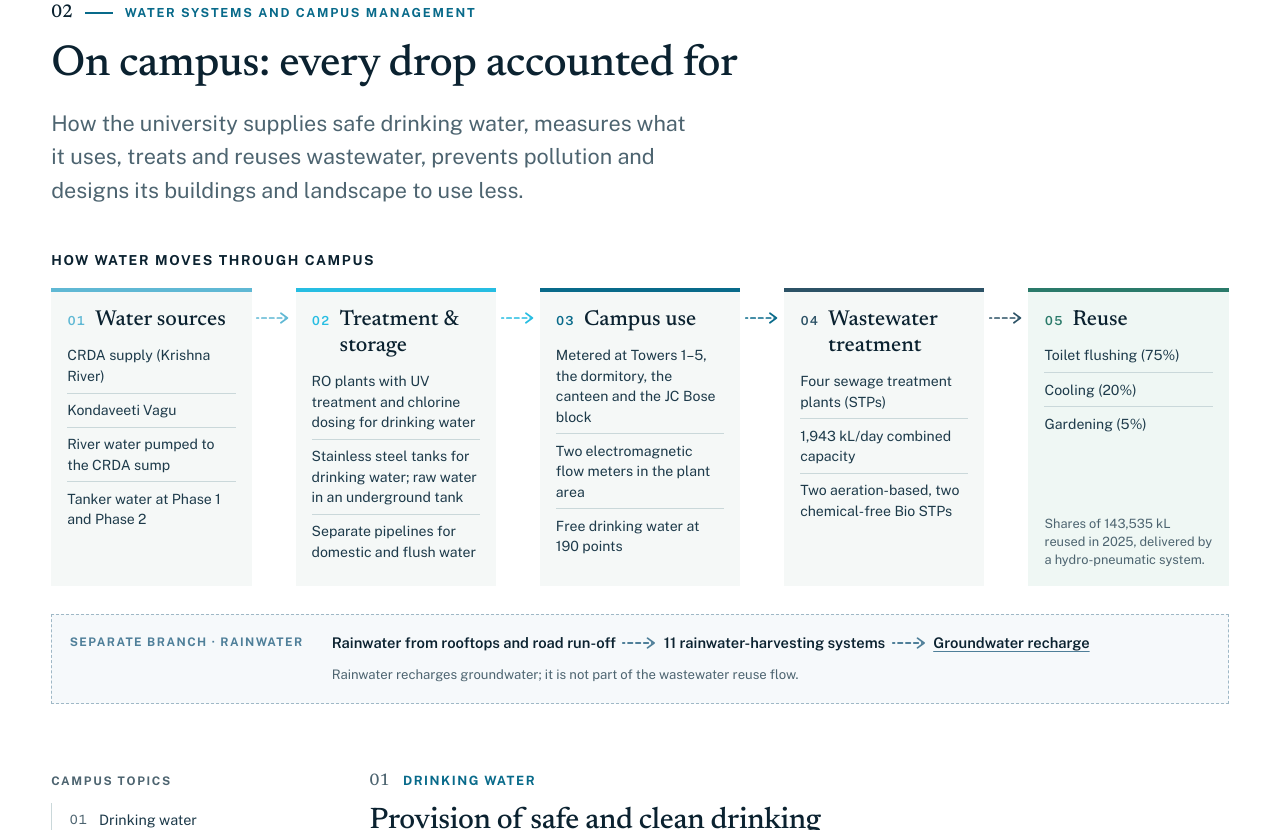
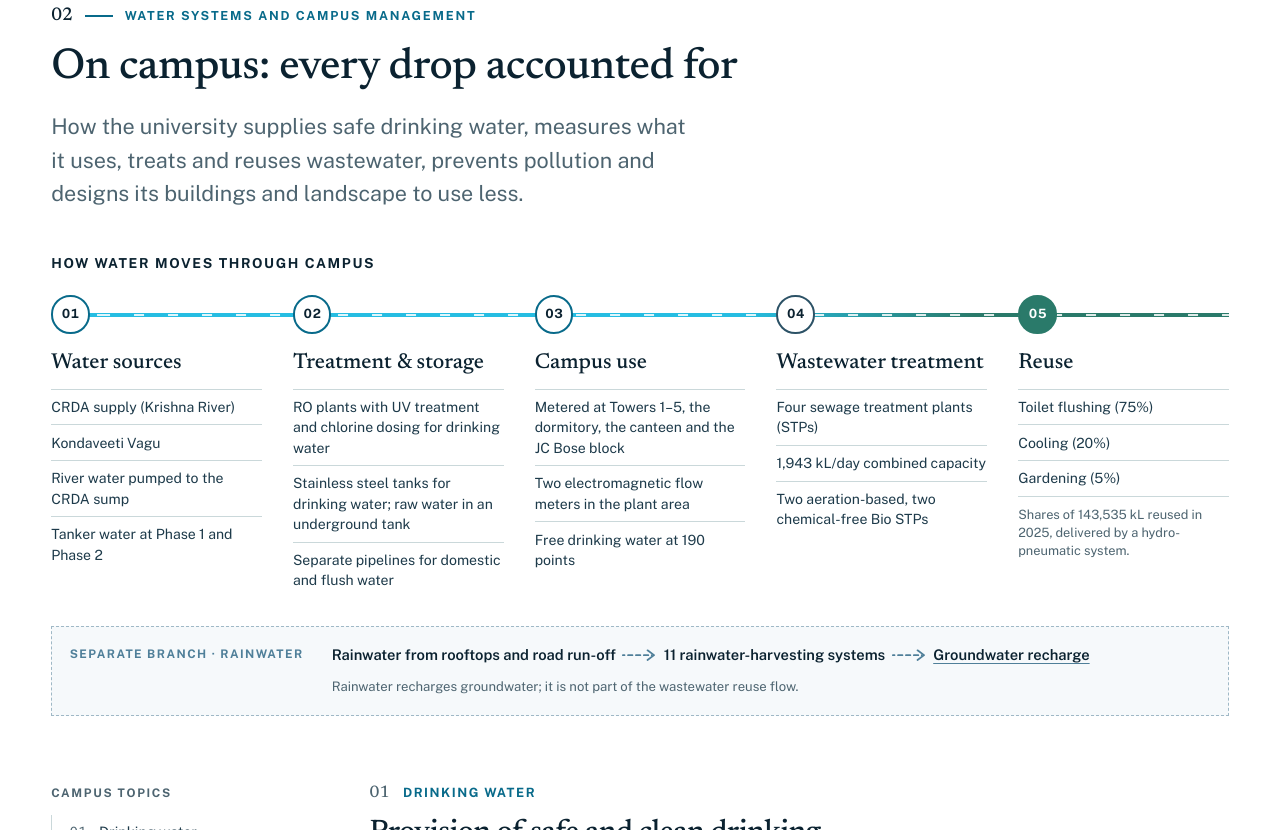
Before and after one commit to kiranreddy916/SDG6, a website with bundled scripts: page index.html in a window 1280 px wide. Shown: the part 1970-2800 px from the top of the page. Built offline with nearby package versions, Linux system fonts and the light colour scheme.

Commit message:
Reorder SDG Cell before Reports, use official logo in hero, timeline flow
- Move the SDG Cell section ahead of "Reports, policy and procedures";
  update section numbers (04/05), menu order, and the community wave
  edge colour to match the new neighbouring section.
- Replace the SDG 6 tile in the hero with the official SRM University-AP
  logo (unaltered, on a light panel); SDG 6 identity stays in the label,
  heading and text.
- Restyle "How water moves through campus" as a numbered timeline:
  circles 01-05 joined by a horizontal line with each stage's heading
  and details beneath; stacked with vertical segments on narrow screens.
  Stage content and the separate rainwater branch are unchanged.

Co-Authored-By: Claude Opus 5.5 <noreply@anthropic.com>

```diff
--- a/src/components/campus.js
+++ b/src/components/campus.js
@@ -8,8 +8,9 @@ const pad = (i) => String(i + 1).padStart(2, '0');
    rotated to point down when the stages stack (see .flow__arrow in CSS). */
 const arrow = `<span class="flow__arrow" aria-hidden="true"><svg viewBox="0 0 40 14" focusable="false"><path class="flow__arrow-line" d="M1 7H34"/><path d="M29 1.5 36.5 7 29 12.5"/></svg></span>`;
 
-/* "How water moves through campus": the main flow from source to reuse,
-   and rainwater harvesting as a separate branch that does not join it. */
+/* "How water moves through campus": a numbered timeline from source to
+   reuse (circles joined by a line), and rainwater harvesting as a separate
+   branch that does not join it. */
 function flow() {
   const f = waterFlow;
   const b = f.rainBranch;
@@ -19,13 +20,10 @@ function flow() {
     <ol class="flow__main" role="list" aria-label="Main water flow, from source to reuse">
       ${join(f.stages, (s, i) => `
       <li class="flow__stage flow__stage--${i + 1}">
-        <div class="flow__head">
-          <span class="flow__no" aria-hidden="true">${pad(i)}</span>
-          <h4><a href="${esc(s.href)}">${esc(s.stage)}</a></h4>
-        </div>
+        <span class="flow__node" aria-hidden="true">${pad(i)}</span>
+        <h4><a href="${esc(s.href)}">${esc(s.stage)}</a></h4>
         <ul role="list">${join(s.points, (p) => `<li>${prose(p)}</li>`)}</ul>
         ${s.note ? `<p class="flow__note">${prose(s.note)}</p>` : ''}
-        ${i < f.stages.length - 1 ? arrow : ''}
       </li>`)}
     </ol>
 
--- a/src/components/evidence.js
+++ b/src/components/evidence.js
@@ -17,7 +17,7 @@ export function evidenceSection() {
   return `
   <section class="evidence" id="evidence" aria-labelledby="evidence-title">
     <div class="wrap">
-      ${sectionHead({ id: 'evidence', no: '04', eyebrow: 'Evidence and resources', title: 'Reports, policy and procedures', intro: evidence.intro })}
+      ${sectionHead({ id: 'evidence', no: '05', eyebrow: 'Evidence and resources', title: 'Reports, policy and procedures', intro: evidence.intro })}
 
       <div class="evidence__annual" id="docs-annual">
         <h3 class="minor-head">SDG 6 annual reports <span class="tag">By academic year</span></h3>
--- a/src/components/hero.js
+++ b/src/components/hero.js
@@ -15,8 +15,8 @@ export function heroSection() {
     <div class="hero__inner wrap">
       <div class="hero__copy">
         <p class="hero__goal">
-          <img src="${esc(site.sdgTile.src)}" alt="${esc(site.sdgTile.alt)}" width="72" height="72">
-          <span>${esc(hero.goal)}<br><span class="hero__goal-uni">${esc(site.universityLong)}</span></span>
+          <span class="hero__logo"><img src="${esc(site.logo.src)}" alt="${esc(site.logo.alt)}" width="${site.logo.width}" height="${site.logo.height}"></span>
+          <span>${esc(hero.goal)}</span>
         </p>
         <h1 id="hero-title">${esc(hero.title)}</h1>
         <p class="hero__lede">${esc(hero.lede)}</p>
--- a/src/components/sdgCell.js
+++ b/src/components/sdgCell.js
@@ -8,7 +8,7 @@ export function sdgCellSection() {
   <section class="cell" id="sdg-cell" aria-labelledby="sdg-cell-title">
     <div class="wrap cell__grid">
       <div>
-        ${sectionHead({ id: 'sdg-cell', no: '05', eyebrow: 'Who reports on SDG 6', title: 'The SDG Cell' })}
+        ${sectionHead({ id: 'sdg-cell', no: '04', eyebrow: 'Who reports on SDG 6', title: 'The SDG Cell' })}
         <p class="cell__about">${esc(sdgCell.about)}</p>
         <p class="muted">${esc(sdgCell.governance)}</p>
         <ul class="people" role="list">
--- a/src/content.js
+++ b/src/content.js
@@ -78,14 +78,15 @@ export const site = {
      redraw them; replace the files if the university supplies new versions. */
   logo: { src: 'assets/brand/srm-university-ap-logo.png', alt: 'SRM University–AP, Andhra Pradesh', width: 350, height: 126 },
   icon: 'assets/brand/srm-university-ap-icon.png',
-  /* The SDG 6 tile marks the page's goal (hero), not the university. */
+  /* SDG 6 tile: kept in assets but no longer shown; the page's SDG 6 identity
+     comes from its title, hero heading and text. */
   sdgTile: { src: 'assets/images/sdg6_tile.png', alt: 'UN Sustainable Development Goal 6: Clean Water and Sanitation' },
   nav: [
     { id: 'figures',   label: '2025 figures' },
     { id: 'campus',    label: 'On campus' },
     { id: 'community', label: 'Community' },
+    { id: 'sdg-cell',  label: 'SDG Cell' },
     { id: 'evidence',  label: 'Reports' },
-    { id: 'sdg-cell',  label: 'SDG Cell' },
   ],
 };
 
--- a/src/render.js
+++ b/src/render.js
@@ -16,8 +16,8 @@ export function renderPage() {
     figuresSection(),
     campusSection(),
     communitySection(),
+    sdgCellSection(),
     evidenceSection(),
-    sdgCellSection(),
     `</main>`,
     footer(),
   ].join('\n');
--- a/styles/layout.css
+++ b/styles/layout.css
@@ -107,7 +107,9 @@
   gap: clamp(2rem, 1rem + 4vw, 5rem); align-items: center;
 }
 .hero__goal { display: flex; align-items: center; gap: 1rem; font-size: 0.86rem; font-weight: 600; letter-spacing: 0.08em; text-transform: uppercase; margin-bottom: 2rem; }
-.hero__goal img { width: 72px; height: 72px; flex: none; }
+/* Official logo, unaltered, on a light panel (it is dark olive on transparent). */
+.hero__logo { flex: none; display: inline-block; background: var(--paper); padding: 0.6rem 0.85rem; border-radius: var(--radius); }
+.hero__logo img { display: block; height: 56px; width: auto; }
 .hero__goal-uni { color: var(--on-ink-muted); font-weight: 500; letter-spacing: 0.04em; text-transform: none; font-size: 0.92rem; }
 .hero h1 { font-size: var(--step-4); font-weight: 500; line-height: 1; letter-spacing: -0.025em; max-width: 11ch; }
 .hero__lede {
@@ -128,7 +130,7 @@
 
 @media (max-width: 899px) {
   .hero__inner { grid-template-columns: 1fr; }
-  .hero__goal img { width: 56px; height: 56px; }
+  .hero__logo img { height: 46px; }
 }
 
 /* ===== Footer ===== */
--- a/styles/sections.css
+++ b/styles/sections.css
@@ -154,31 +154,36 @@
 /* ===== Campus ===== */
 .campus { padding-block: var(--section); background: var(--white); border-top: 1px solid var(--line); }
 
-/* "How water moves through campus": five stages left to right joined by
-   arrows, then a separate rainwater branch. Stages stack below 1000px. */
-.flow { --gap: 2.75rem; margin-bottom: clamp(2.5rem, 2rem + 2.5vw, 4rem); }
-.flow__title { font-family: var(--font-body); font-size: 0.86rem; font-weight: 700; letter-spacing: 0.12em; text-transform: uppercase; color: var(--ink); margin-bottom: 1.25rem; }
-.flow__main { display: grid; grid-template-columns: repeat(5, minmax(0, 1fr)); column-gap: var(--gap); }
+/* "How water moves through campus": numbered timeline. Five circles joined
+   by one horizontal line, each stage's heading and details beneath its
+   number. Below 1000px the line runs down the left and stages stack. */
+.flow { --node: 2.4rem; margin-bottom: clamp(2.5rem, 2rem + 2.5vw, 4rem); }
+.flow__title { font-family: var(--font-body); font-size: 0.86rem; font-weight: 700; letter-spacing: 0.12em; text-transform: uppercase; color: var(--ink); margin-bottom: 1.5rem; }
+.flow__main { position: relative; display: grid; grid-template-columns: repeat(5, minmax(0, 1fr)); column-gap: clamp(1.25rem, 0.75rem + 1.5vw, 2rem); }
+/* The connecting line, through the centres of the circles. */
+.flow__main::before {
+  content: ''; position: absolute; left: calc(var(--node) / 2); right: 0; top: calc(var(--node) / 2); height: 4px; transform: translateY(-50%);
+  background: linear-gradient(90deg, var(--sdg6) 0 58%, var(--treated) 78% 100%);
+}
 
-.flow__stage { --c: var(--sdg6-text); position: relative; display: flex; flex-direction: column; padding: 1rem 1rem 1.1rem; background: var(--paper); border-top: 4px solid var(--c); }
-.flow__stage--1 { --c: #5fb8d4; }
-.flow__stage--2 { --c: var(--sdg6); }
-.flow__stage--3 { --c: var(--sdg6-text); }
+.flow__stage { --c: var(--sdg6-text); position: relative; display: flex; flex-direction: column; }
 .flow__stage--4 { --c: var(--ink-3); }
-.flow__stage--5 { --c: var(--treated); background: #eff7f4; }
-
-.flow__head { display: flex; align-items: baseline; gap: 0.6rem; margin-bottom: 0.7rem; }
-.flow__no { font: 600 0.78rem/1 var(--font-body); color: var(--c); letter-spacing: 0.04em; font-variant-numeric: tabular-nums; }
-.flow__stage h4 { font-family: var(--font-display); font-size: var(--step-1); line-height: 1.2; }
+.flow__stage--5 { --c: var(--treated); }
+.flow__node {
+  position: relative; z-index: 1; display: grid; place-items: center; width: var(--node); height: var(--node); flex: none;
+  border-radius: 50%; background: var(--white); border: 2px solid var(--c);
+  font: 700 0.8rem/1 var(--font-body); color: var(--ink); font-variant-numeric: tabular-nums; margin-bottom: 1.1rem;
+}
+.flow__stage--5 .flow__node { background: var(--treated); color: var(--white); }
+.flow__stage h4 { font-family: var(--font-display); font-size: var(--step-1); line-height: 1.2; margin-bottom: 0.7rem; }
 .flow__stage h4 a { color: var(--ink); text-decoration: none; }
 .flow__stage h4 a:hover { color: var(--sdg6-text); text-decoration: underline; }
-.flow__stage ul li { font-size: 0.88rem; color: var(--ink-2); line-height: 1.45; padding: 0.4rem 0; border-top: 1px solid var(--line); }
-.flow__stage ul li:first-child { border-top: 0; padding-top: 0; }
-.flow__note { margin: auto 0 0; padding-top: 0.6rem; font-size: 0.8rem; color: var(--muted); line-height: 1.4; }
+.flow__stage ul li { font-size: 0.88rem; color: var(--ink-2); line-height: 1.45; padding: 0.45rem 0; border-top: 1px solid var(--line); }
+.flow__note { margin: 0; padding-top: 0.55rem; border-top: 1px solid var(--line); font-size: 0.8rem; color: var(--muted); line-height: 1.4; }
 
-/* Arrow sits in the gap after each stage, level with the stage title. */
-.flow__arrow { position: absolute; top: 1.15rem; right: calc(var(--gap) * -1); width: var(--gap); height: 14px; display: flex; justify-content: center; color: var(--c); }
-.flow__arrow svg { width: calc(var(--gap) - 0.6rem); height: 14px; overflow: visible; fill: none; stroke: currentColor; stroke-width: 2; stroke-linecap: round; stroke-linejoin: round; }
+/* Flow arrow, used by the rainwater branch. */
+.flow__arrow { display: flex; justify-content: center; align-items: center; height: 14px; color: var(--c); }
+.flow__arrow svg { overflow: visible; fill: none; stroke: currentColor; stroke-width: 2; stroke-linecap: round; stroke-linejoin: round; }
 
 /* Separate rainwater branch: its own row, dashed, never joined to the main flow. */
 .flow__branch {
@@ -195,12 +200,20 @@
 .flow__branch-note { grid-column: 2; margin: 0; font-size: 0.82rem; color: var(--muted); }
 
 @media (max-width: 999px) {
-  .flow { --gap: 2.5rem; }
-  .flow__main { grid-template-columns: 1fr; row-gap: var(--gap); }
-  .flow__stage { padding: 0.9rem 1rem 1rem; }
-  /* Arrow below each stage, pointing down. */
-  .flow__arrow { top: auto; bottom: calc(var(--gap) * -1); right: auto; left: 1.25rem; width: 14px; height: var(--gap); align-items: center; }
-  .flow__arrow svg { width: calc(var(--gap) - 0.6rem); transform: rotate(90deg); }
+  /* Stacked: circles on the left, each joined to the next by a vertical
+     segment that ends at the next circle's centre. */
+  .flow__main { grid-template-columns: 1fr; }
+  .flow__main::before { display: none; }
+  .flow__stage { display: grid; grid-template-columns: var(--node) minmax(0, 1fr); column-gap: 1rem; padding-bottom: 1.5rem; }
+  .flow__stage:not(:last-child)::before {
+    content: ''; position: absolute; left: calc(var(--node) / 2); top: calc(var(--node) / 2); bottom: calc(var(--node) / -2);
+    width: 4px; transform: translateX(-50%); background: var(--sdg6);
+  }
+  .flow__stage--4::before { background: linear-gradient(180deg, var(--sdg6), var(--treated)); }
+  .flow__stage:last-child { padding-bottom: 0; }
+  .flow__node { grid-row: 1 / span 3; margin: 0; }
+  .flow__stage h4 { grid-column: 2; align-self: center; margin: 0.5rem 0 0.5rem; }
+  .flow__stage ul, .flow__note { grid-column: 2; }
   .flow__branch { grid-template-columns: 1fr; }
   .flow__branch-note { grid-column: 1; }
   .flow__branch-steps { flex-direction: column; align-items: flex-start; gap: 0; }
@@ -366,7 +379,7 @@
 }
 
 /* ===== Evidence ===== */
-.evidence { padding-block: var(--section); }
+.evidence { padding-block: var(--section); border-top: 1px solid var(--line); }
 
 .evidence__annual { margin-bottom: clamp(2.5rem, 2rem + 2vw, 3.5rem); }
 .annuals { display: grid; grid-template-columns: repeat(2, minmax(0, 1fr)); gap: 1.25rem; margin-top: 1.5rem; }
@@ -411,7 +424,7 @@
 }
 
 /* ===== SDG Cell ===== */
-.cell { background: var(--paper-2); padding-block: var(--section); border-top: 1px solid var(--line); }
+.cell { background: var(--paper-2); padding-block: var(--section); }
 .cell__grid { display: grid; grid-template-columns: minmax(0, 1.6fr) minmax(0, 1fr); gap: clamp(2rem, 1rem + 4vw, 5rem); align-items: start; }
 .cell .section-head { margin-bottom: 1.5rem; }
 .cell__about { font-size: var(--step-1); line-height: 1.5; color: var(--ink); max-width: 44rem; }
--- a/styles/water.css
+++ b/styles/water.css
@@ -38,10 +38,19 @@
 .wave-edge--top { top: -1px; transform: scaleY(-1); }
 .wave-edge--top path { fill: var(--white); }       /* campus section above */
 .wave-edge--bottom { bottom: -1px; transform: scaleX(-1); }
-.wave-edge--bottom path { fill: var(--paper); }    /* evidence section below */
+.wave-edge--bottom path { fill: var(--paper-2); }  /* SDG Cell section below */
 
-/* ----- Flow arrows in "How water moves through campus": a slow dash runs
-         along each arrow line in the direction of flow. ----- */
+/* ----- "How water moves through campus": a slow run of light dashes along
+         the timeline line, and along the rainwater branch arrows. ----- */
+.flow__main::after {
+  content: ''; position: absolute; left: calc(var(--node) / 2); right: 0; top: calc(var(--node) / 2); height: 2px; transform: translateY(-50%);
+  background: repeating-linear-gradient(90deg, rgba(255, 255, 255, 0.85) 0 10px, transparent 10px 34px);
+  animation: pipe-flow 2.4s linear infinite; pointer-events: none;
+}
+@keyframes pipe-flow { from { background-position: 0 0; } to { background-position: 34px 0; } }
+@media (max-width: 999px) {
+  .flow__main::after { display: none; }   /* stacked view uses plain segments */
+}
 .flow__arrow-line { stroke-dasharray: 5 4; animation: flow-dash 1.6s linear infinite; }
 @keyframes flow-dash { to { stroke-dashoffset: -18; } }
 
@@ -62,16 +71,16 @@
 .motion-ok [data-reveal].is-reset .share__fill,
 .motion-ok [data-reveal].is-reset .ratio span,
 .motion-ok [data-reveal].is-reset .breakdown__bar .seg { transition: none; }
-/* Flow stages settle in once, in order, the first time they come into view. */
-.motion-ok .flow[data-reveal] .flow__stage { opacity: 0; transform: translateY(8px); transition: opacity 0.5s ease, transform 0.5s ease; }
-.motion-ok .flow[data-reveal].is-revealed .flow__stage { opacity: 1; transform: none; }
-.motion-ok .flow[data-reveal] .flow__stage--2 { transition-delay: 0.1s; }
-.motion-ok .flow[data-reveal] .flow__stage--3 { transition-delay: 0.2s; }
-.motion-ok .flow[data-reveal] .flow__stage--4 { transition-delay: 0.3s; }
-.motion-ok .flow[data-reveal] .flow__stage--5 { transition-delay: 0.4s; }
+/* Timeline circles appear once, in order, the first time they come into view. */
+.motion-ok .flow[data-reveal] .flow__node { transform: scale(0.6); opacity: 0; transition: transform 0.5s cubic-bezier(0.3, 1.4, 0.5, 1), opacity 0.4s ease; }
+.motion-ok .flow[data-reveal].is-revealed .flow__node { transform: none; opacity: 1; }
+.motion-ok .flow[data-reveal] .flow__stage--2 .flow__node { transition-delay: 0.12s; }
+.motion-ok .flow[data-reveal] .flow__stage--3 .flow__node { transition-delay: 0.24s; }
+.motion-ok .flow[data-reveal] .flow__stage--4 .flow__node { transition-delay: 0.36s; }
+.motion-ok .flow[data-reveal] .flow__stage--5 .flow__node { transition-delay: 0.48s; }
 
 /* ----- Reduced motion: everything above is still. ----- */
 @media (prefers-reduced-motion: reduce) {
-  .waterline svg, .flow__arrow-line { animation: none !important; }
+  .waterline svg, .flow__main::after, .flow__arrow-line { animation: none !important; }
   .site-header__progress { transition: none; }
 }
```
